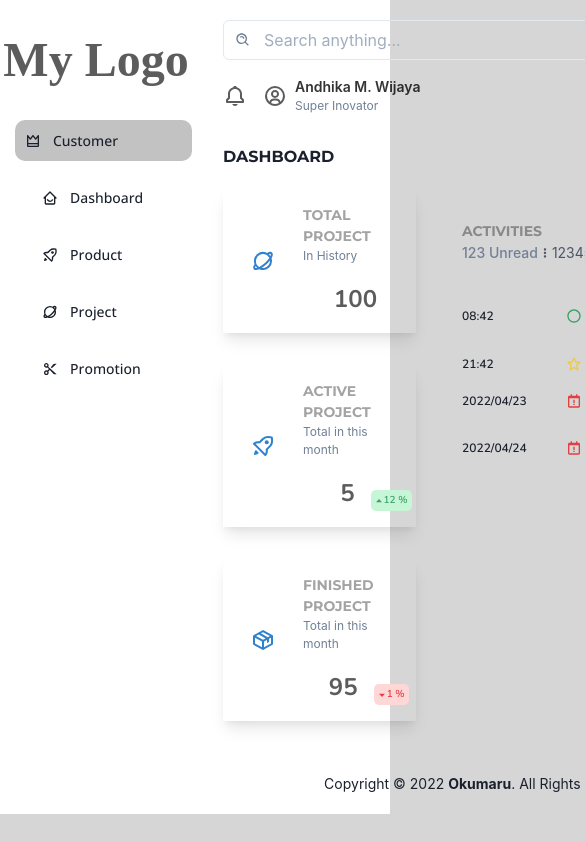
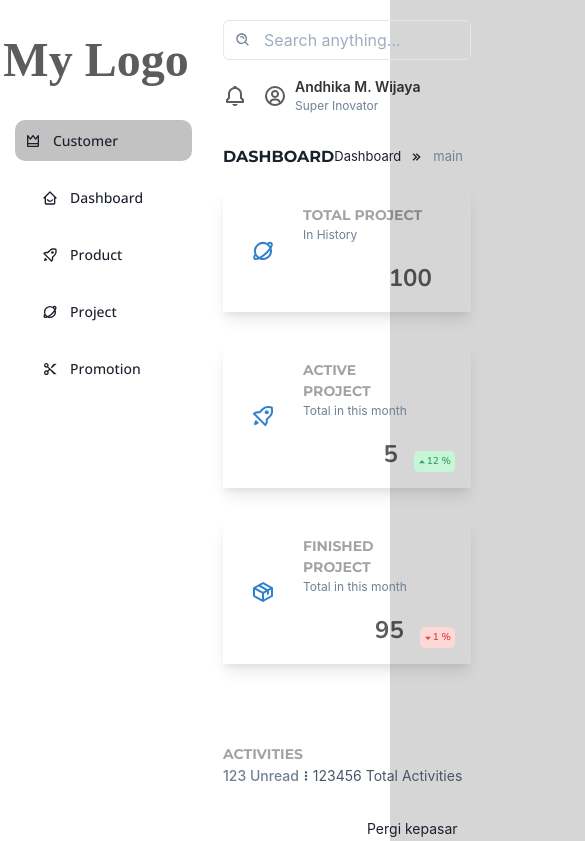
Before and after one commit to okumaru/panel, a Next.js app: page /dashboard in a window 390 px wide. Shown: the top 841 px of the page, 585 px wide, since content can reach past the window. Built offline with nearby package versions, Linux system fonts and the light colour scheme; a web font is replaced by a local one.

Commit message:
add dashboard responsive

```diff
--- /dev/null
+++ b/componens/wrappers/dashboard.js
@@ -0,0 +1,14 @@
+import { Grid, GridItem } from "@chakra-ui/react";
+import style from "./dashboard.module.css";
+
+export const DashboardWrapper = (props) => {
+  const { mainSection, rightSection } = props;
+  return (
+    <Grid className={style.wrapper} gap={4}>
+      {/* Main section */}
+      <GridItem>{mainSection}</GridItem>
+      {/* Right side section */}
+      <GridItem>{rightSection}</GridItem>
+    </Grid>
+  );
+};
--- /dev/null
+++ b/componens/wrappers/dashboard.module.css
@@ -0,0 +1,5 @@
+@media (min-width: 900px) {
+  .wrapper {
+    grid-template-columns: auto 20rem;
+  }
+}
--- a/pages/dashboard.js
+++ b/pages/dashboard.js
@@ -4,6 +4,7 @@ import { Flex, Spacer } from "@chakra-ui/react";
 import { Sidebar } from "../componens/sidebars/sidebar";
 import { Header } from "../componens/headers/header";
 import { Footer } from "../componens/footers/footer";
+import { DashboardWrapper } from "../componens/wrappers/dashboard";
 import { ActivitiesBoard } from "../componens/activities/activities";
 import { Card } from "../componens/cards/cards";
 import { BiPlanet, BiRocket, BiPackage } from "react-icons/bi";
@@ -43,6 +44,36 @@ const CardsData = [
   },
 ];
 
+const MainSection = () => {
+  return (
+    <>
+      <Flex flexWrap="wrap">
+        {CardsData.map((card, index) => {
+          return (
+            <Card
+              key={index}
+              name={card.name}
+              subname={card.subname}
+              total={card.total}
+              percentage={card.percentage}
+              percentageType={card.percentageType}
+              icon={card.icon}
+            />
+          );
+        })}
+      </Flex>
+    </>
+  );
+};
+
+const RightSection = () => {
+  return (
+    <>
+      <ActivitiesBoard />
+    </>
+  );
+};
+
 export default function Dashboard() {
   return (
     <>
@@ -73,32 +104,10 @@ export default function Dashboard() {
               userPermissions="Super Inovator"
             />
 
-            <Grid templateColumns="auto 20rem" gap={4}>
-              {/* Main content */}
-              <GridItem>
-                {/* Cards */}
-                <Flex flexWrap="wrap">
-                  {CardsData.map((card, index) => {
-                    return (
-                      <Card
-                        key={index}
-                        name={card.name}
-                        subname={card.subname}
-                        total={card.total}
-                        percentage={card.percentage}
-                        percentageType={card.percentageType}
-                        icon={card.icon}
-                      />
-                    );
-                  })}
-                </Flex>
-              </GridItem>
-
-              {/* Sub content, activities section */}
-              <GridItem>
-                <ActivitiesBoard />
-              </GridItem>
-            </Grid>
+            <DashboardWrapper
+              mainSection={<MainSection />}
+              rightSection={<RightSection />}
+            />
 
             <Footer />
           </GridItem>
```
